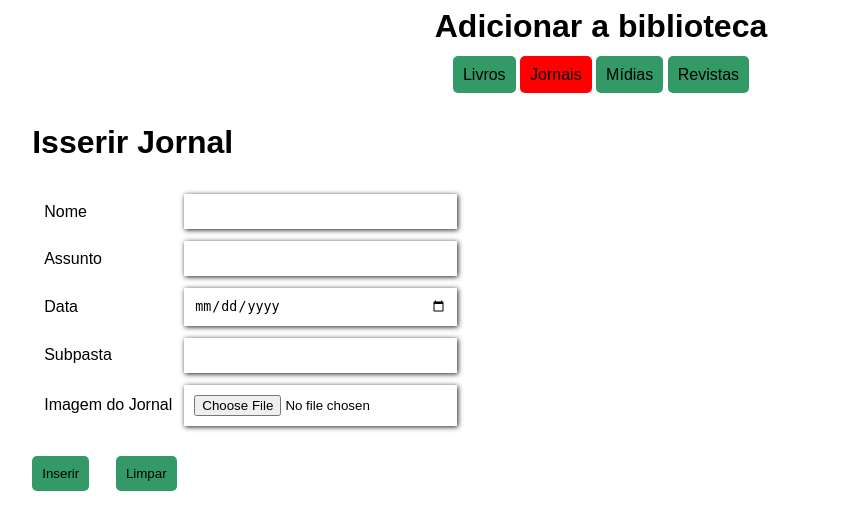
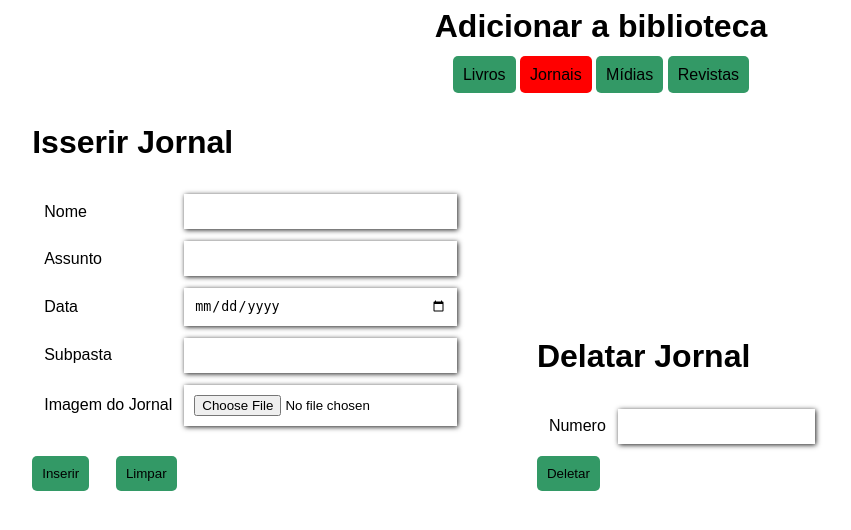
Before and after one commit to Vitornsm/tcc, a PHP site: page /tcc/PGIsertAdministratorJornais5642.php in a window 1280 px wide. Shown: the top 530 px of the page, without its empty margins (39-890 px from the left). Run offline with PHP 8.4, Linux system fonts and the light colour scheme.

Commit message:
formulario de exclusão da pagina isserrir jornais (finalizado)

```diff
--- a/PGIsertAdministratorJornais5642.php
+++ b/PGIsertAdministratorJornais5642.php
@@ -99,6 +99,49 @@
 				?>
 
 			</div>
+			<div>
+				<h1>Delatar Jornal</h1>
+				<table>
+					<tr>
+						<td>Numero</td>
+						<td><input type="text" name="txtdeletarjornal" class="txtbox3"></td>
+					</tr>
+				</table>
+				<input type="submit" value="Deletar" name="btndeletarjornal" class="butom">
+				<?php
+
+					$botao2 = filter_input(INPUT_POST, 'btndeletarjornal' , FILTER_SANITIZE_STRING);
+
+					$delatarjornal = filter_input(INPUT_POST, 'txtdeletarjornal' , FILTER_SANITIZE_STRING);
+
+					if($botao2 == "Deletar")
+					{
+						if($delatarjornal != null)
+						{
+							$sql_code ="DELETE FROM `tb_jornais` WHERE `tb_jornais`.`NUM_JORNAL` = '$delatarjornal'";
+
+								if(mysqli_query($conn, $sql_code))
+								{
+
+									echo "<script>alert('Arquivo Deletado com susesso');</script>";
+								}
+								else
+								{
+									echo '<h3 style="color: red;">';
+									echo 'Numero não existe';
+									echo '</h3>';
+								}
+						}
+						else
+						{
+							echo '<h3 style="color: red;">';
+							echo 'Preencha o campo';
+							echo '</h3>';
+						}
+					}
+
+				?>
+			</div>
 		</form>
 </body>
 </html>
```
